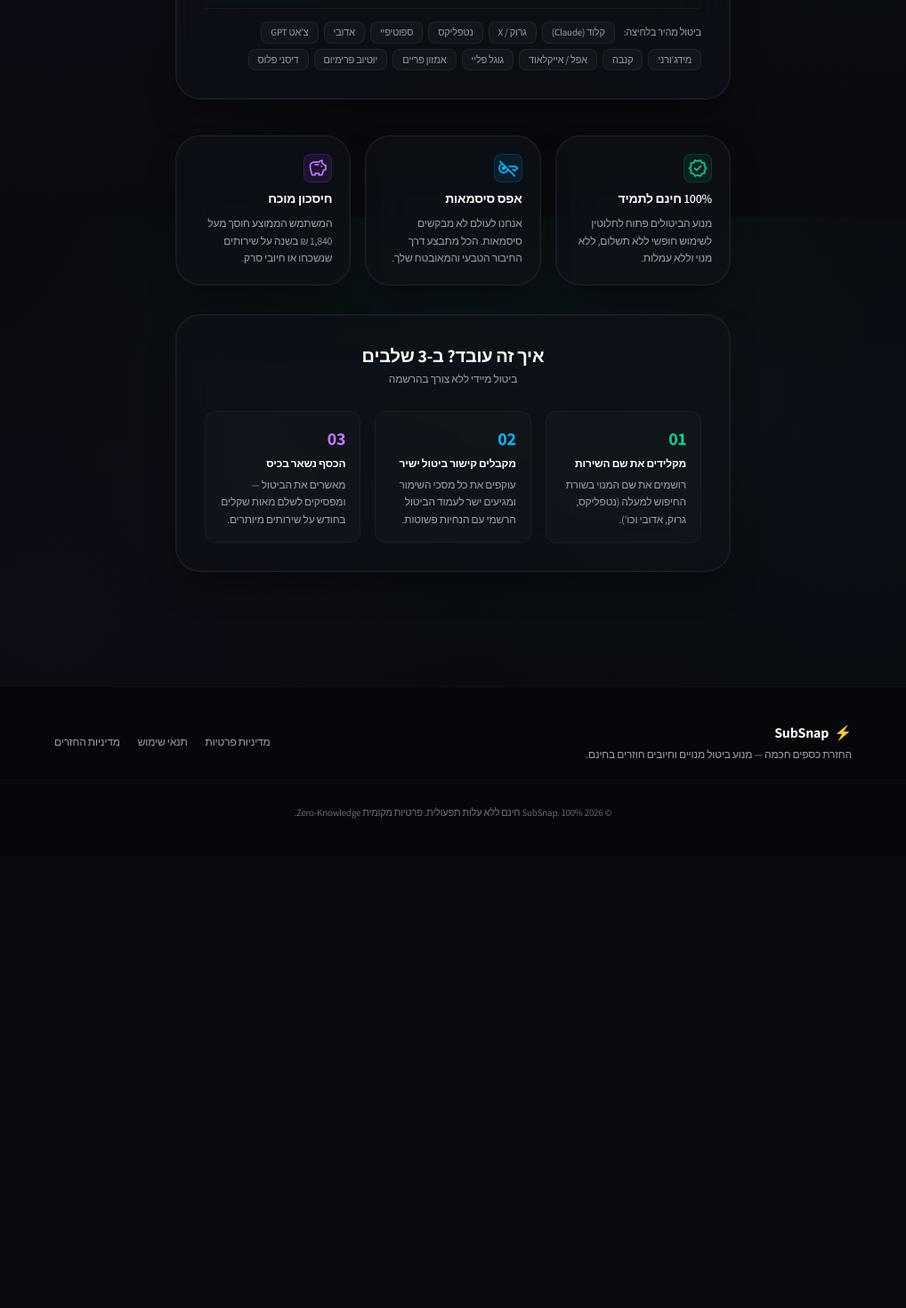
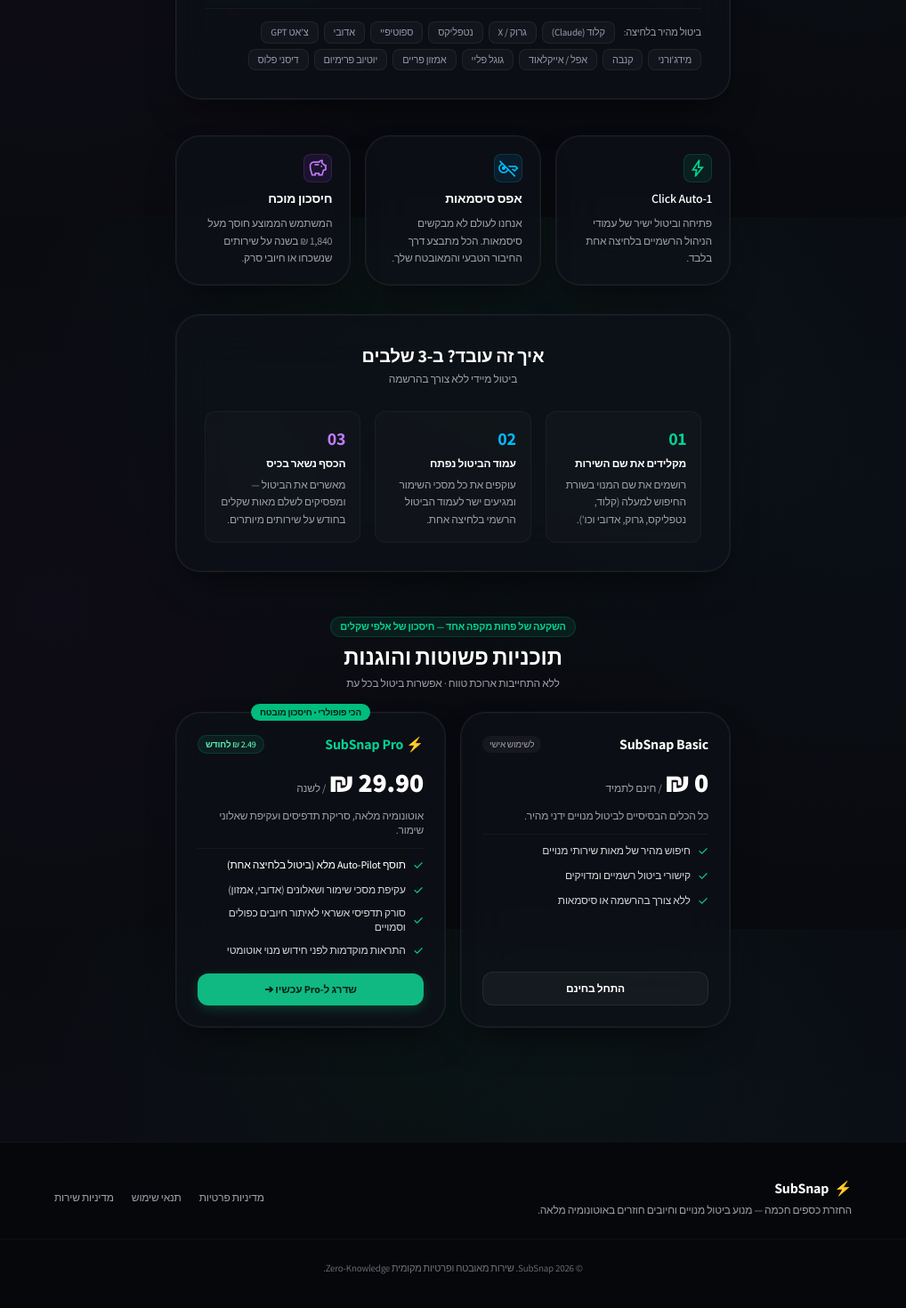
Before and after one commit to trqmsh3-sudo/subsnap, a Next.js app: page / in a window 1280 px wide. Shown: the part 556-2026 px from the top of the page at 89% size, without its empty margins (131-1149 px from the left). Before the commit the page ends 1518 px from the top, so only its background shows below. Built offline with nearby package versions, Linux system fonts and the light colour scheme.

Commit message:
Add no-brainer pricing model: Free basic tier + SubSnap Pro at 29.90 ILS / Year (2.49 ILS/mo) with safe annual structure

```diff
--- a/app/page.tsx
+++ b/app/page.tsx
@@ -12,12 +12,18 @@ function Header() {
           <span className="font-bold text-xl tracking-tight text-white">SubSnap</span>
         </Link>
 
-        <div className="flex items-center gap-3 sm:gap-4">
+        <div className="flex items-center gap-4 sm:gap-6">
           <a
             href="#how-it-works"
             className="text-xs font-medium text-zinc-400 hover:text-white transition-colors"
           >
             איך זה עובד?
+          </a>
+          <a
+            href="#pricing"
+            className="text-xs font-semibold text-emerald-400 hover:text-emerald-300 transition-colors"
+          >
+            תוכניות ותמחור
           </a>
         </div>
       </div>
@@ -34,19 +40,19 @@ function Footer() {
             <span className="text-emerald-400">⚡</span> SubSnap
           </div>
           <p className="text-xs text-zinc-400">
-            החזרת כספים חכמה — מנוע ביטול מנויים וחיובים חוזרים בחינם.
+            החזרת כספים חכמה — מנוע ביטול מנויים וחיובים חוזרים באוטונומיה מלאה.
           </p>
         </div>
 
         <div className="flex flex-wrap justify-center gap-5 text-xs text-zinc-400 font-medium">
           <Link href="/privacy" className="hover:text-zinc-200 transition-colors">מדיניות פרטיות</Link>
           <Link href="/terms" className="hover:text-zinc-200 transition-colors">תנאי שימוש</Link>
-          <Link href="/refund" className="hover:text-zinc-200 transition-colors">מדיניות החזרים</Link>
+          <Link href="/refund" className="hover:text-zinc-200 transition-colors">מדיניות שירות</Link>
         </div>
       </div>
 
       <div className="text-center text-[11px] text-zinc-500 mt-6 pt-6 border-t border-white/[0.03]">
-        © 2026 SubSnap. 100% חינם ללא עלות תפעולית. פרטיות מקומית Zero-Knowledge.
+        © 2026 SubSnap. שירות מאובטח ופרטיות מקומית Zero-Knowledge.
       </div>
     </footer>
   )
@@ -65,7 +71,7 @@ export default function HomePage() {
         <section className="text-center space-y-3 pt-2">
           <div className="inline-flex items-center gap-1.5 px-3 py-1 rounded-full bg-white/[0.03] border border-white/[0.06] text-xs font-medium text-zinc-300">
             <span className="text-emerald-400">●</span>
-            <span>100% חינם · ללא צורך בהרשמה · ללא סיסמאות</span>
+            <span>ביטול בלחיצה אחת · אפס סיסמאות · חיסכון מוכח</span>
           </div>
 
           <h1 className="text-3xl sm:text-4xl md:text-5xl font-bold tracking-tight text-white leading-[1.2]">
@@ -86,11 +92,11 @@ export default function HomePage() {
         <section className="grid grid-cols-1 md:grid-cols-3 gap-4 pt-2">
           <div className="studio-capsule p-5 space-y-2">
             <div className="w-8 h-8 rounded-lg bg-emerald-500/10 border border-emerald-500/20 flex items-center justify-center text-emerald-400">
-              <span className="material-symbols-outlined text-base">verified</span>
+              <span className="material-symbols-outlined text-base">bolt</span>
             </div>
-            <h3 className="font-semibold text-sm text-white">100% חינם לתמיד</h3>
+            <h3 className="font-semibold text-sm text-white">1-Click Auto</h3>
             <p className="text-xs text-zinc-400 leading-relaxed">
-              מנוע הביטולים פתוח לחלוטין לשימוש חופשי ללא תשלום, ללא מנוי וללא עמלות.
+              פתיחה וביטול ישיר של עמודי הניהול הרשמיים בלחיצה אחת בלבד.
             </p>
           </div>
 
@@ -127,15 +133,15 @@ export default function HomePage() {
               <div className="text-xl font-bold text-emerald-400">01</div>
               <h4 className="font-semibold text-xs text-white">מקלידים את שם השירות</h4>
               <p className="text-xs text-zinc-400 leading-relaxed">
-                רושמים את שם המנוי בשורת החיפוש למעלה (נטפליקס, גרוק, אדובי וכו&apos;).
+                רושמים את שם המנוי בשורת החיפוש למעלה (קלוד, נטפליקס, גרוק, אדובי וכו&apos;).
               </p>
             </div>
 
             <div className="bg-white/[0.02] p-4 rounded-xl border border-white/[0.04] space-y-1.5">
               <div className="text-xl font-bold text-sky-400">02</div>
-              <h4 className="font-semibold text-xs text-white">מקבלים קישור ביטול ישיר</h4>
+              <h4 className="font-semibold text-xs text-white">עמוד הביטול נפתח</h4>
               <p className="text-xs text-zinc-400 leading-relaxed">
-                עוקפים את כל מסכי השימור ומגיעים ישר לעמוד הביטול הרשמי עם הנחיות פשוטות.
+                עוקפים את כל מסכי השימור ומגיעים ישר לעמוד הביטול הרשמי בלחיצה אחת.
               </p>
             </div>
 
@@ -148,6 +154,106 @@ export default function HomePage() {
             </div>
           </div>
         </section>
+
+        {/* ── PRICING SECTION (29.90 ILS / Year - No Brainer) ───────────────── */}
+        <section id="pricing" className="space-y-6 pt-4">
+          <div className="text-center space-y-1.5">
+            <div className="inline-flex items-center gap-1 px-2.5 py-0.5 rounded-full bg-emerald-500/10 border border-emerald-500/20 text-[11px] font-semibold text-emerald-400">
+              השקעה של פחות מקפה אחד — חיסכון של אלפי שקלים
+            </div>
+            <h2 className="text-xl sm:text-2xl font-bold text-white">תוכניות פשוטות והוגנות</h2>
+            <p className="text-xs text-zinc-400">ללא התחייבות ארוכת טווח · אפשרות ביטול בכל עת</p>
+          </div>
+
+          <div className="grid grid-cols-1 sm:grid-cols-2 gap-4">
+            {/* Free Plan */}
+            <div className="studio-capsule p-6 flex flex-col justify-between space-y-4">
+              <div className="space-y-3">
+                <div className="flex justify-between items-center">
+                  <h3 className="font-bold text-base text-white">SubSnap Basic</h3>
+                  <span className="text-[10px] font-medium px-2 py-0.5 rounded-full bg-white/[0.04] text-zinc-400">
+                    לשימוש אישי
+                  </span>
+                </div>
+                <div className="flex items-baseline gap-1">
+                  <span className="text-3xl font-extrabold text-white">0 ₪</span>
+                  <span className="text-xs text-zinc-400">/ חינם לתמיד</span>
+                </div>
+                <p className="text-xs text-zinc-400">
+                  כל הכלים הבסיסיים לביטול מנויים ידני מהיר.
+                </p>
+                <ul className="space-y-2 text-xs text-zinc-300 pt-2 border-t border-white/[0.04]">
+                  <li className="flex items-center gap-2">
+                    <span className="text-emerald-400 text-sm">✓</span>
+                    <span>חיפוש מהיר של מאות שירותי מנויים</span>
+                  </li>
+                  <li className="flex items-center gap-2">
+                    <span className="text-emerald-400 text-sm">✓</span>
+                    <span>קישורי ביטול רשמיים ומדויקים</span>
+                  </li>
+                  <li className="flex items-center gap-2">
+                    <span className="text-emerald-400 text-sm">✓</span>
+                    <span>ללא צורך בהרשמה או סיסמאות</span>
+                  </li>
+                </ul>
+              </div>
+              <a
+                href="#"
+                className="w-full py-2.5 rounded-xl text-center text-xs font-semibold bg-white/[0.04] hover:bg-white/[0.08] text-white border border-white/[0.08] transition-colors"
+              >
+                התחל בחינם
+              </a>
+            </div>
+
+            {/* Pro Plan */}
+            <div className="studio-capsule p-6 flex flex-col justify-between space-y-4 relative border-emerald-500/40 bg-gradient-to-b from-emerald-500/[0.04] to-transparent">
+              <div className="absolute -top-2.5 left-1/2 -translate-x-1/2 bg-emerald-500 text-[#032014] text-[10px] font-extrabold px-2.5 py-0.5 rounded-full">
+                הכי פופולרי · חיסכון מובטח
+              </div>
+              <div className="space-y-3">
+                <div className="flex justify-between items-center">
+                  <h3 className="font-bold text-base text-emerald-400 flex items-center gap-1.5">
+                    <span>⚡ SubSnap Pro</span>
+                  </h3>
+                  <span className="text-[10px] font-semibold px-2 py-0.5 rounded-full bg-emerald-500/10 text-emerald-300 border border-emerald-500/20">
+                    2.49 ₪ לחודש
+                  </span>
+                </div>
+                <div className="flex items-baseline gap-1">
+                  <span className="text-3xl font-extrabold text-white">29.90 ₪</span>
+                  <span className="text-xs text-zinc-400">/ לשנה</span>
+                </div>
+                <p className="text-xs text-zinc-400">
+                  אוטונומיה מלאה, סריקת תדפיסים ועקיפת שאלוני שימור.
+                </p>
+                <ul className="space-y-2 text-xs text-zinc-300 pt-2 border-t border-white/[0.04]">
+                  <li className="flex items-center gap-2">
+                    <span className="text-emerald-400 text-sm">✓</span>
+                    <span className="font-medium text-white">תוסף Auto-Pilot מלא (ביטול בלחיצה אחת)</span>
+                  </li>
+                  <li className="flex items-center gap-2">
+                    <span className="text-emerald-400 text-sm">✓</span>
+                    <span>עקיפת מסכי שימור ושאלונים (אדובי, אמזון)</span>
+                  </li>
+                  <li className="flex items-center gap-2">
+                    <span className="text-emerald-400 text-sm">✓</span>
+                    <span>סורק תדפיסי אשראי לאיתור חיובים כפולים וסמויים</span>
+                  </li>
+                  <li className="flex items-center gap-2">
+                    <span className="text-emerald-400 text-sm">✓</span>
+                    <span>התראות מוקדמות לפני חידוש מנוי אוטומטי</span>
+                  </li>
+                </ul>
+              </div>
+              <a
+                href="/app"
+                className="w-full btn-emerald py-2.5 rounded-xl text-center text-xs font-bold transition-all block shadow-lg shadow-emerald-500/20"
+              >
+                שדרג ל-Pro עכשיו ➔
+              </a>
+            </div>
+          </div>
+        </section>
       </main>
 
       <Footer />
```
